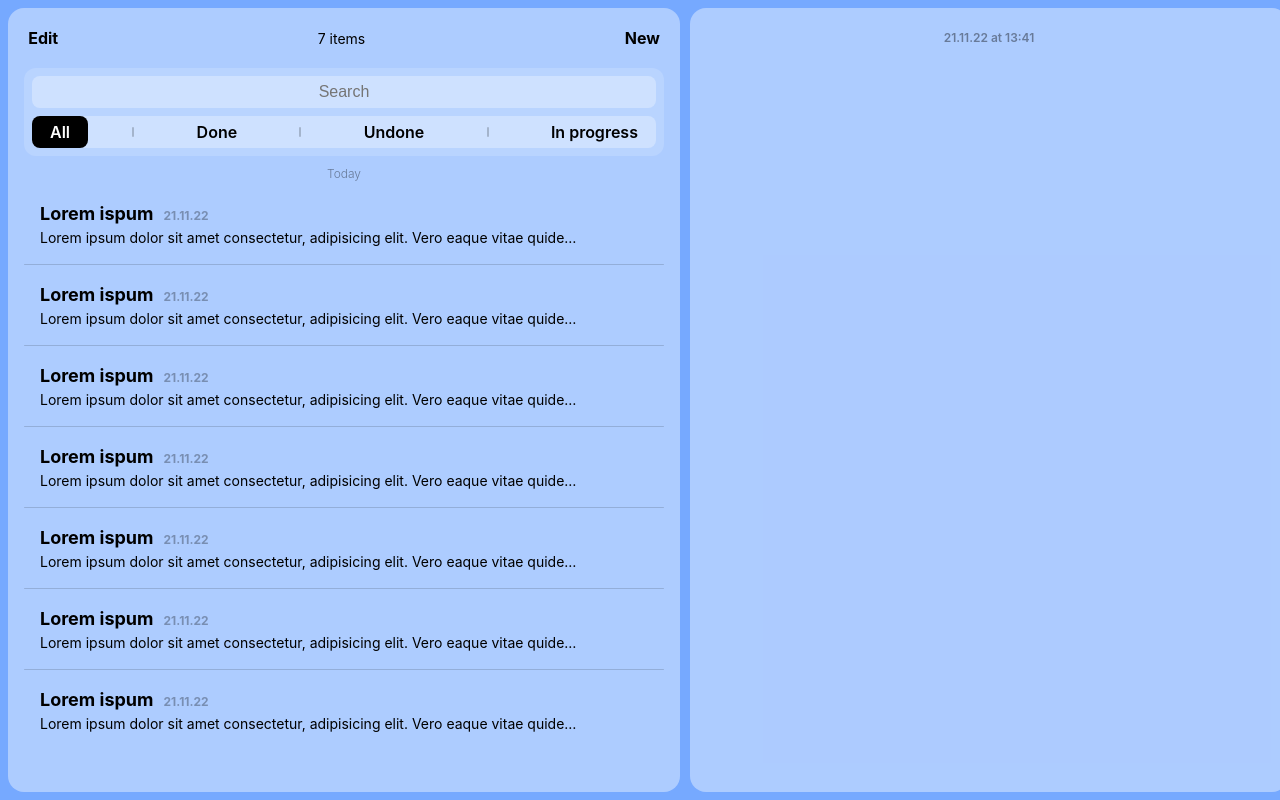
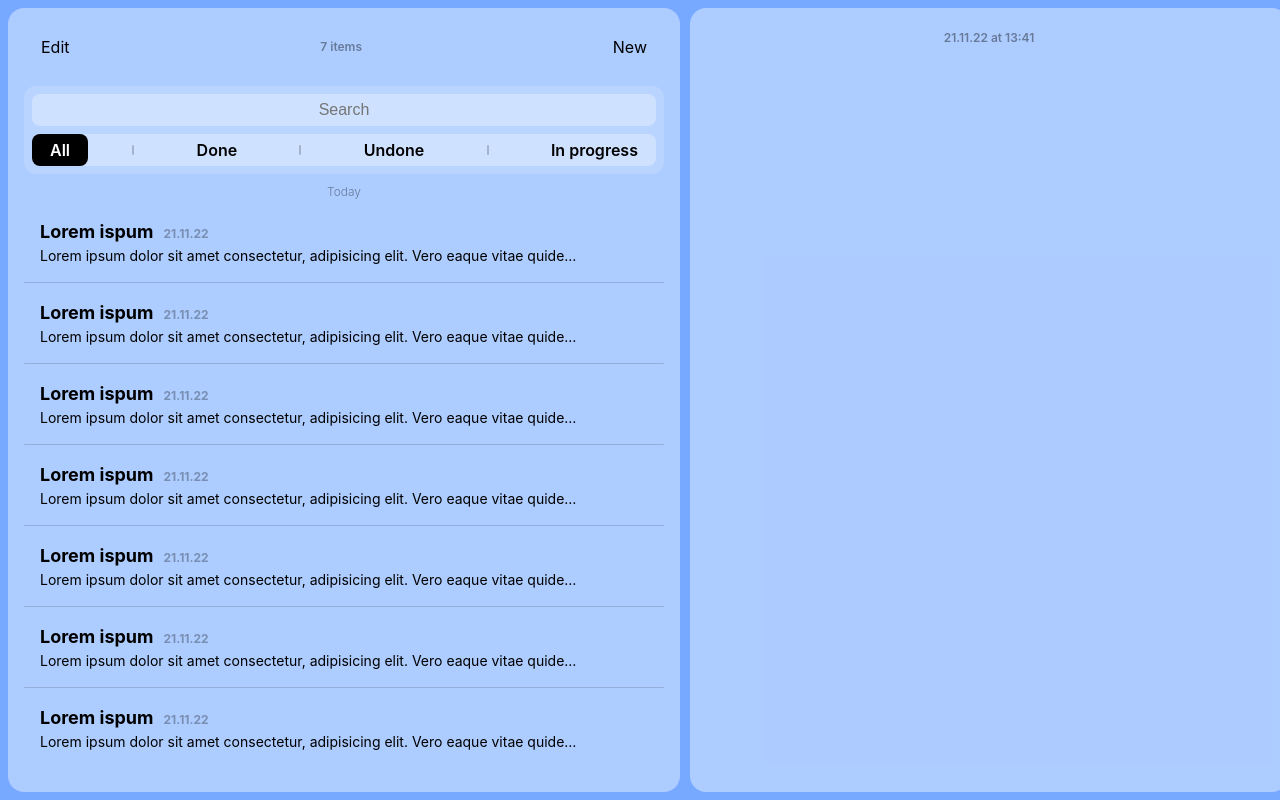
Before and after one commit to kotsudev/notify, a Vue app: page / in a window 1280 px wide. Built offline with nearby package versions, Linux system fonts and the light colour scheme; some icons are missing.

Commit message:
Wrap Edit and New labels with buttons

```diff
--- a/src/components/Sidebar/SidebarHeader.vue
+++ b/src/components/Sidebar/SidebarHeader.vue
@@ -4,9 +4,9 @@ import Button from "@/components/shared/Button/Button.vue";
 
 <template>
   <div class="sidebar-header">
-    <Button>Edit</Button>
+    <Button class="action-btn" type="hover">Edit</Button>
     <span class="counter">7 items</span>
-    <Button>New</Button>
+    <Button class="action-btn" type="hover">New</Button>
   </div>
 </template>
 
@@ -18,9 +18,15 @@ import Button from "@/components/shared/Button/Button.vue";
   margin-bottom: 1rem;
 }
 
+.action-btn {
+  min-height: 46px;
+}
+
 .counter {
-  color: #000;
-  font-size: 14px;
+  font-size: 0.75rem;
+  line-height: 1rem;
+  color: rgba(0, 0, 0, 0.4);
   cursor: default;
+  font-weight: 600;
 }
 </style>
```
